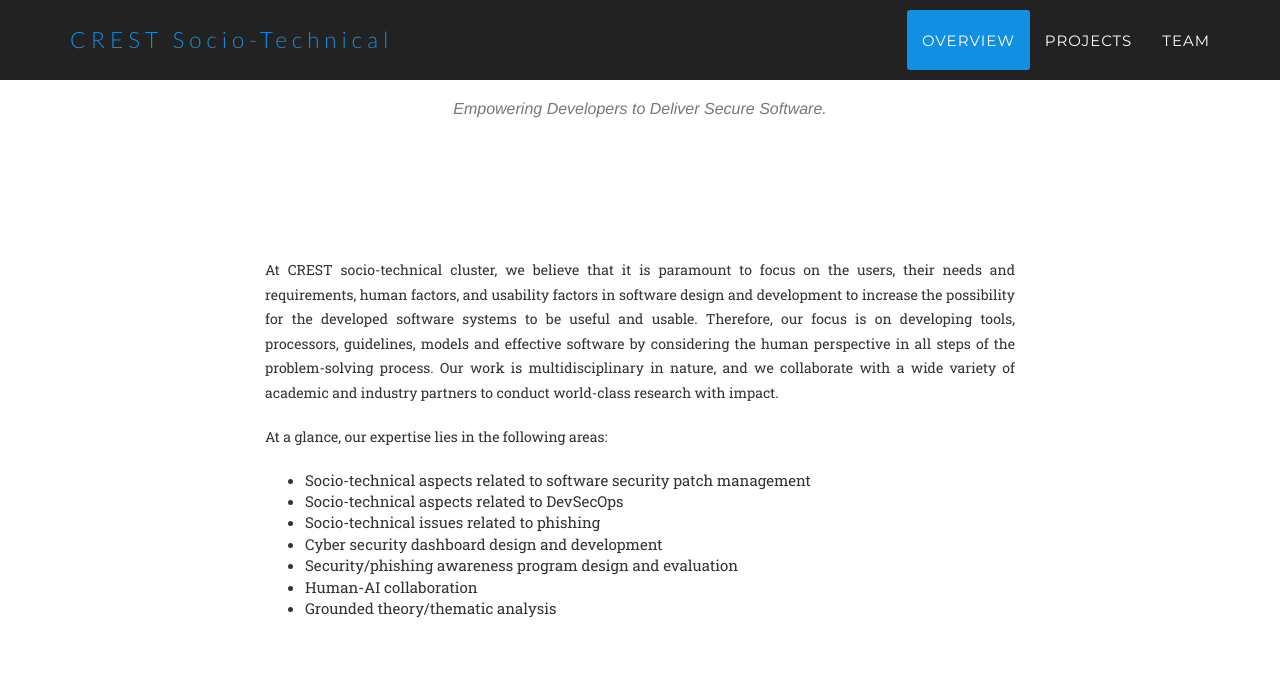
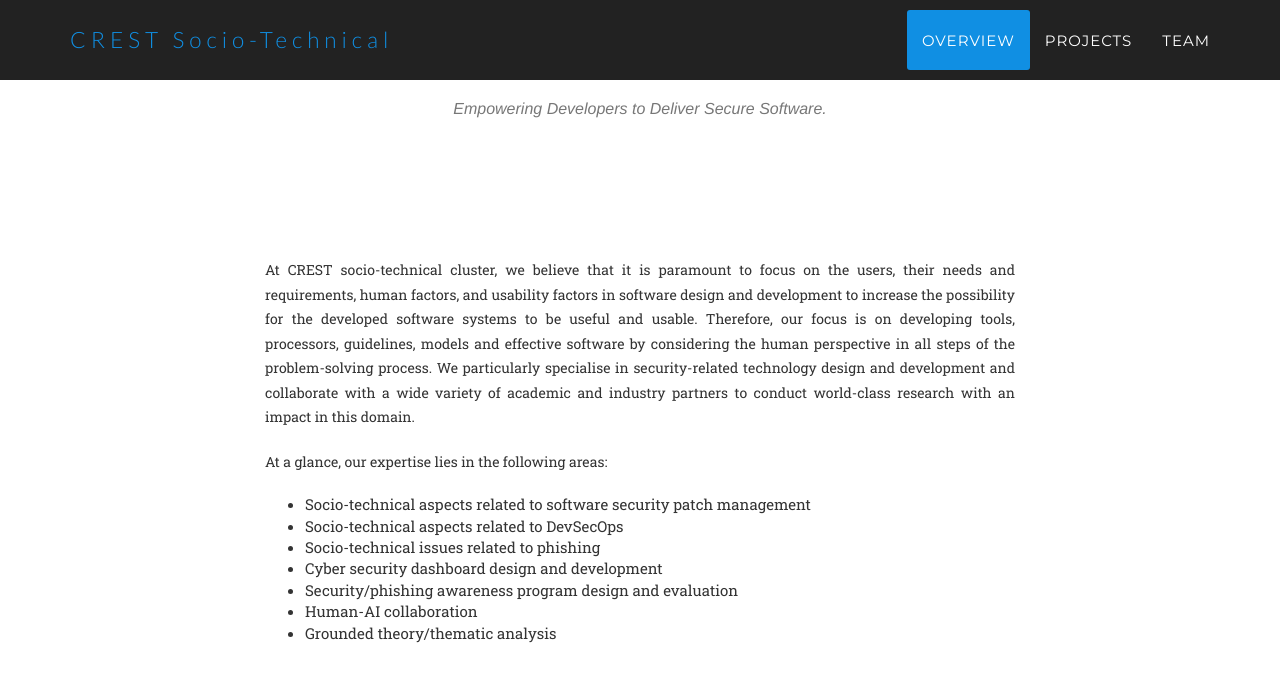
Before and after one commit to crest-socio-technical/crest-socio-technical.github.io, a Jekyll site: the page built from index.html, in a window 1280 px wide and 900 px high, scrolled down 805 px. Shown: the top 682 px of the window. Built offline with Jekyll 4.4.1, drawn with Linux system fonts in a browser that asks for light colours; some web fonts are replaced.

Commit message:
Update services.html

```diff
--- a/_includes/services.html
+++ b/_includes/services.html
@@ -16,7 +16,7 @@
             <div class="row justify-content-center">
                 <div class="col-lg-8 col-lg-offset-2 text-justify">
                      <p></br></p>
-					 <p> At CREST socio-technical cluster, we believe that it is paramount to focus on the users, their needs and requirements, human factors, and usability factors in software design and development to increase the possibility for the developed software systems to be useful and usable. Therefore, our focus is on developing tools, processors, guidelines, models and effective software by considering the human perspective in all steps of the problem-solving process. Our work is multidisciplinary in nature, and we collaborate with a wide variety of academic and industry partners to conduct world-class research with impact.   </p>
+					 <p> At CREST socio-technical cluster, we believe that it is paramount to focus on the users, their needs and requirements, human factors, and usability factors in software design and development to increase the possibility for the developed software systems to be useful and usable. Therefore, our focus is on developing tools, processors, guidelines, models and effective software by considering the human perspective in all steps of the problem-solving process. We particularly specialise in security-related technology design and development and collaborate with a wide variety of academic and industry partners to conduct world-class research with an impact in this domain.   </p>
 					 <p> At a glance, our expertise lies in the following areas: </p>
 					 <ul>
 					  <li> Socio-technical aspects related to software security patch management </li>
@@ -25,7 +25,7 @@
 					  <li> Cyber security dashboard design and development </li>
 					  <li> Security/phishing awareness program design and evaluation </li>
 					  <li> Human-AI collaboration  </li>
-					  <li>Grounded theory/thematic analysis </li>
+					  <li> Grounded theory/thematic analysis </li>
 					</ul>
                     <!--<p>According to a recent report, organisations witnessed over 20k newly reported vulnerabilities in 2021 alone. Also, in the last 2 years, more than 60% of the security breaches are due to unpatched vulnerabilities, suggesting that developers of such systems were not aware of the ever-increasing vulnerabilities to fix them in time. </p>
 					<p>The vision of the <b>Software Security Intelligence (SSI)</b> cluster is to have an all-in-one smart security intelligence platform that gives early warnings and up-to-date information about the latest security vulnerabilities in software systems as well as provides in-time support to mitigate those vulnerabilities for both expert and non-expert users. </p>
```
